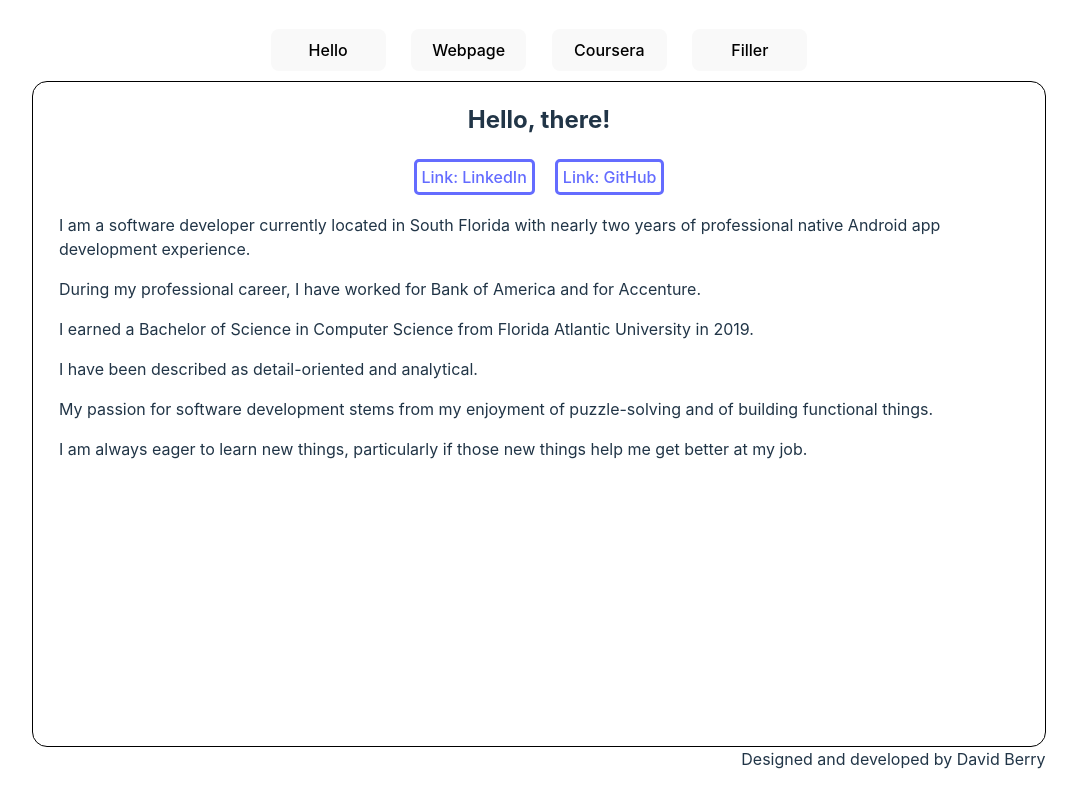
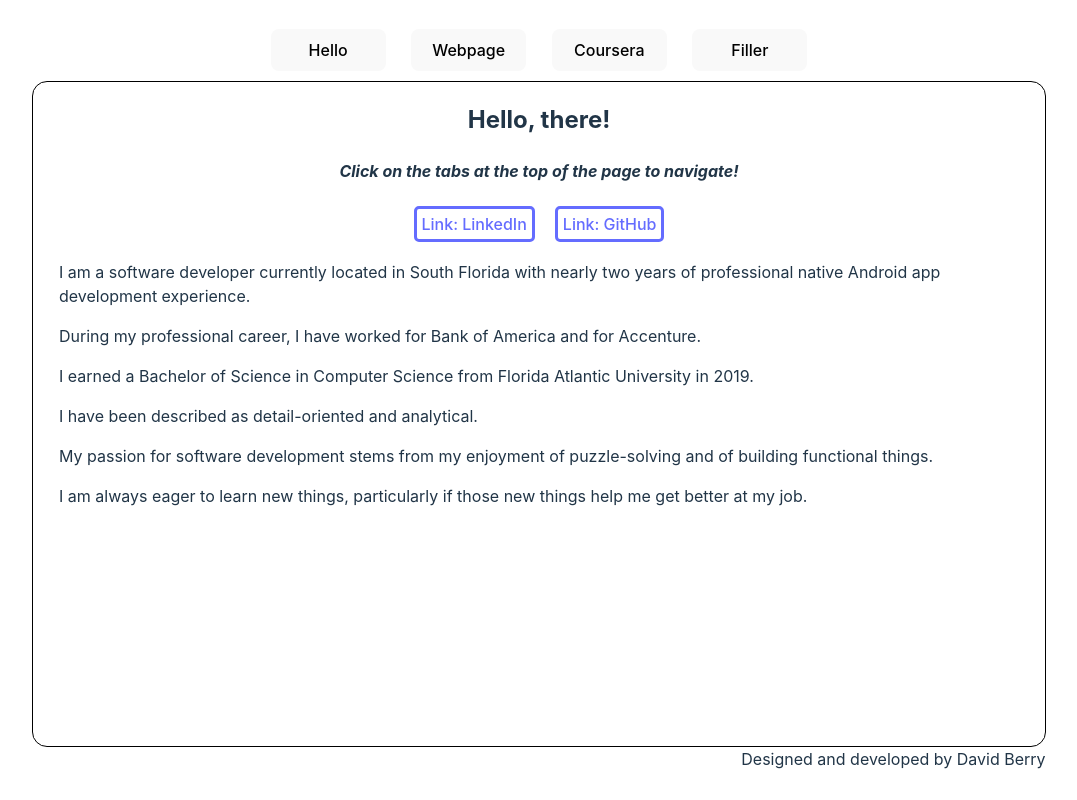
Before and after one commit to DBerry07/DBerry07.github.io, a React (Vite) app: page / in a window 1280 px wide. Shown: the whole page, without its empty margins (101-1178 px from the left). Built offline with nearby package versions, Linux system fonts and the light colour scheme.

Commit message:
Redid how tab object was stored

```diff
--- a/src/App.jsx
+++ b/src/App.jsx
@@ -3,11 +3,11 @@ import "./css/App.css";
 import Entry from "./components/Entry.jsx";
 import ButtonMenu from "./components/ButtonMenu.jsx";
 import Footer from "./components/Footer.jsx";
-import { Tab } from "./data/classes/Tab.js";
+import { tabs } from "./data/constants/tabs.js";
 import content from "./data/constants/content.js";
 
 function App() {
-  const [tab, setTab] = useState(Tab.Hello);
+  const [tab, setTab] = useState(tabs.Hello);
 
   function handleSelect(value) {
     setTab(value);
--- a/src/components/ButtonMenu.jsx
+++ b/src/components/ButtonMenu.jsx
@@ -1,9 +1,9 @@
 import * as content from "../data/constants/content.js";
-import { Tab } from "../data/classes/Tab.js";
+import { tabs } from "../data/constants/tabs.js";
 import "../css/ButtonMenu.css";
 
 function ButtonMenu({ onSelect }) {
-  const buttons = Object.keys(Tab);
+  const buttons = Object.keys(tabs);
 
   return (
     <menu id="button-menu">
--- a/src/components/Entry.jsx
+++ b/src/components/Entry.jsx
@@ -1,21 +1,23 @@
 import content from "../data/constants/content.js";
 import "../css/Entry.css";
-import { Tab } from "../data/classes/Tab.js";
+import { tabs } from "../data/constants/tabs.js";
 
 // Remember: children must come first!
 function Entry({ children, tab }) {
   console.log("Selected tab = " + tab);
 
-  let data = content[Tab.Hello];
-  if (Object.keys(Tab).includes(tab)) {
+  let data = content[tabs.Hello];
+  if (Object.keys(tabs).includes(tab)) {
     data = content[tab];
   }
 
-  let title = null,
+  let wholeBody = null,
+    title = null,
     htmls = null,
     videos = null,
     body = null,
-    list = null;
+    list = null,
+    subheading = null;
 
   if (Object.hasOwn(data, "title")) {
     title = <h2>{data.title}</h2>;
@@ -77,18 +79,54 @@ function Entry({ children, tab }) {
     list = null;
   }
 
-  const wholeBody = (
-    <div>
-      {body}
-      {list}
-    </div>
-  );
+  if (Object.hasOwn(data, "subheading")) {
+    subheading = (
+      <h4>
+        <i>{data.subheading}</i>
+      </h4>
+    );
+  } else {
+    subheading = null;
+  }
+
+  //console.log("tab = Coursera?: " + (tab === Tab.Coursera.name));
+  if (tab === tabs.Coursera) {
+    wholeBody = (
+      <div>
+        {subheading}
+        {htmls}
+        {videos}
+        {body}
+        {list}
+      </div>
+    );
+  }
+  //console.log("tab = Hello?: " + (tab === Tab.Hello.name));
+  if (tab === tabs.Hello) {
+    wholeBody = (
+      <div>
+        {subheading}
+        {htmls}
+        {videos}
+        {list}
+        {body}
+      </div>
+    );
+  } else {
+    wholeBody = (
+      <div>
+        {htmls}
+        {subheading}
+        {videos}
+        {list}
+        {body}
+      </div>
+    );
+  }
 
   return (
     <div id="content-box">
       {title}
-      {htmls}
-      {videos}
       {wholeBody}
     </div>
   );
--- a/src/data/classes/Tab.js
+++ /dev/null
@@ -1,14 +0,0 @@
-export class Tab {
-  static Hello = new Tab("Hello");
-  static Webpage = new Tab("Webpage");
-  static Coursera = new Tab("Coursera");
-  static Filler = new Tab("Filler");
-
-  constructor(name) {
-    this.name = name;
-  }
-
-  toString() {
-    return this.name;
-  }
-}
--- a/src/data/constants/content.js
+++ b/src/data/constants/content.js
@@ -1,19 +1,18 @@
-import { Tab } from "../classes/Tab.js"
-import * as SCREENS from "./screens.js"
+import { tabs } from "./tabs.js";
+import * as SCREENS from "./screens.js";
 
-console.log("In content.js file.")
+// console.log("In content.js file.")
 
 const pageContent = {};
 
-    pageContent[Tab.Hello] = SCREENS.Hello;
+pageContent[tabs.Hello] = SCREENS.Hello;
 
-    pageContent[Tab.Webpage] = SCREENS.Webpage;
+pageContent[tabs.Webpage] = SCREENS.Webpage;
 
-    pageContent[Tab.Coursera] = SCREENS.Coursera;
+pageContent[tabs.Coursera] = SCREENS.Coursera;
 
-    pageContent[Tab.Filler] = SCREENS.Filler;
+pageContent[tabs.Filler] = SCREENS.Filler;
 
+// console.log(pageContent);
 
-console.log(pageContent);
-
-export default pageContent
+export default pageContent;
--- a/src/data/constants/screens.js
+++ b/src/data/constants/screens.js
@@ -6,6 +6,7 @@ export const Hello = {
     [LINKS.linkedin, "Link: LinkedIn"],
     [LINKS.github, "Link: GitHub"],
   ],
+  subheading: "Click on the tabs at the top of the page to navigate!",
   body: [
     // Intro page text
     "I am a software developer currently located in South Florida with nearly two years of professional native Android app development experience.",
--- /dev/null
+++ b/src/data/constants/tabs.js
@@ -0,0 +1,6 @@
+export const tabs = {
+  Hello: "Hello",
+  Webpage: "Webpage",
+  Coursera: "Coursera",
+  Filler: "Filler",
+};
```
